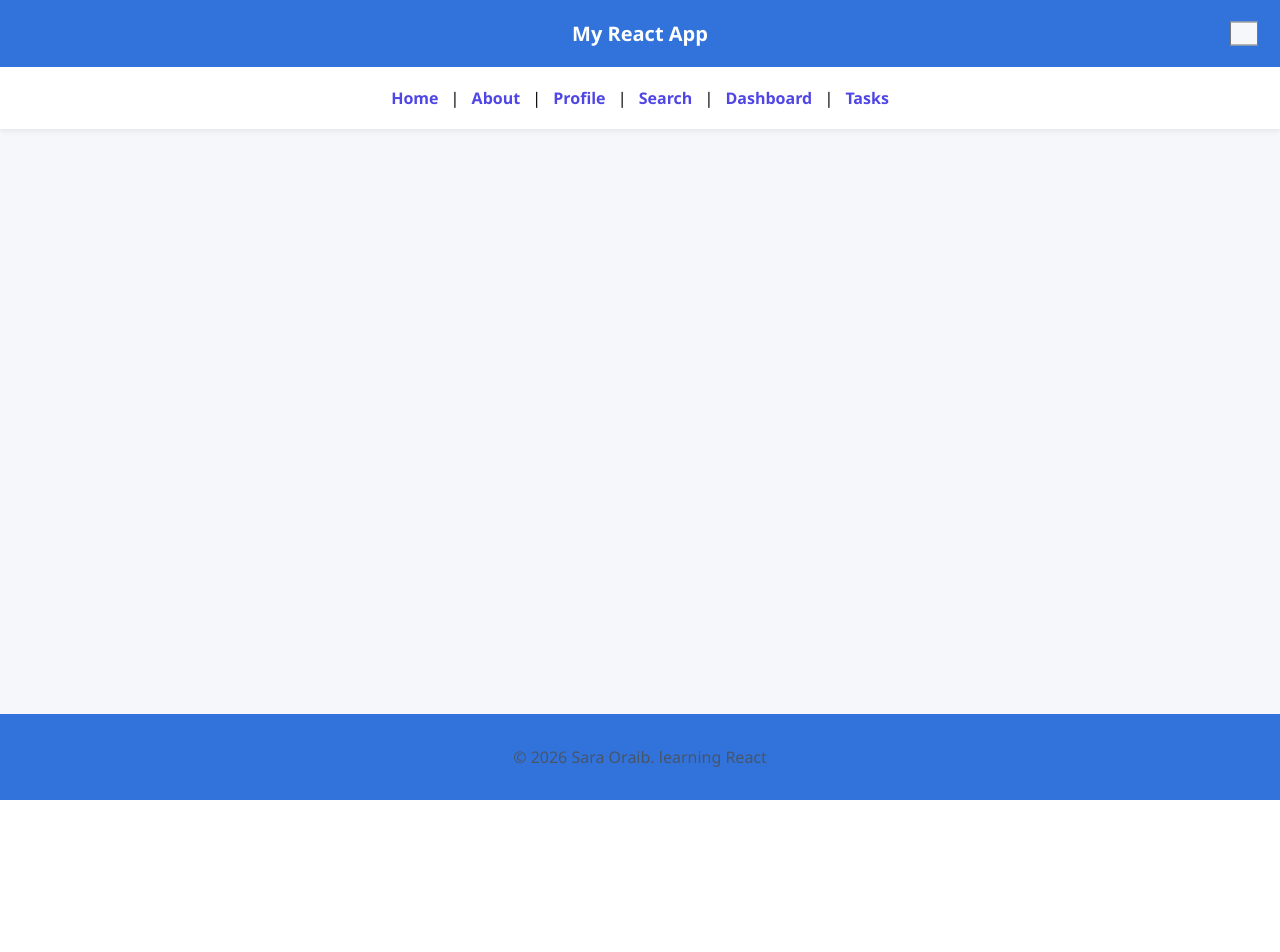
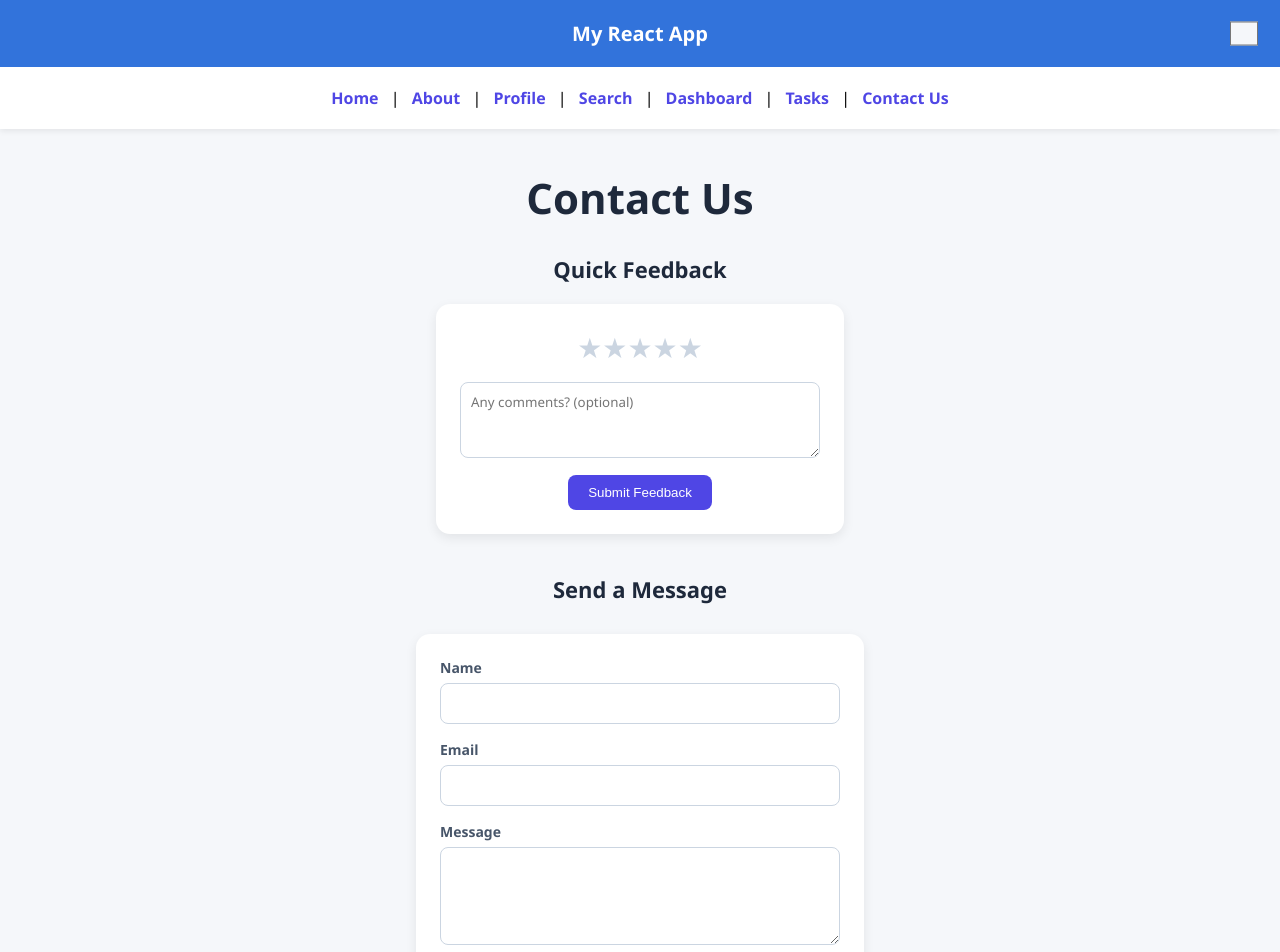
Before and after one commit to saraoraib/react-profile-card, a React (Vite) app: page /contact in a window 1280 px wide. Shown: the top 952 px of the page. Before the commit the page ends 800 px from the top, so only its background shows below. Built offline with nearby package versions, Linux system fonts and the light colour scheme.

Commit message:
Build a controlled input form task , style , and Handle button clicks and form submissions task

```diff
--- a/src/App.jsx
+++ b/src/App.jsx
@@ -6,6 +6,7 @@
 import Search from './Search';
 import Dashboard from './Dashboard';
 import Tasks from './Tasks';
+import Contact from './Contact';
 import Header from './Header';
 import Footer from './Footer';
 
@@ -19,7 +20,7 @@
 
         <main style={{ flex: 1 }}>
           <nav>
-            <Link to="/">Home</Link> | <Link to="/about">About</Link> | <Link to="/profile">Profile</Link> | <Link to="/search">Search</Link> | <Link to="/dashboard">Dashboard</Link> | <Link to="/tasks">Tasks</Link>
+            <Link to="/">Home</Link> | <Link to="/about">About</Link> | <Link to="/profile">Profile</Link> | <Link to="/search">Search</Link> | <Link to="/dashboard">Dashboard</Link> | <Link to="/tasks">Tasks</Link> | <Link to="/contact">Contact Us</Link>
           </nav>
 
           <Routes>
@@ -29,10 +30,11 @@
             <Route path="/search" element={<Search />} />
             <Route path="/dashboard" element={<Dashboard />} />
             <Route path="/tasks" element={<Tasks />} />
+            <Route path="/contact" element={<Contact />} />
           </Routes>
         </main>
 
-        <Footer />
+        <Footer color={bgColor} />
       </BrowserRouter>
     </div>
   );
--- /dev/null
+++ b/src/Contact.jsx
@@ -0,0 +1,22 @@
+import FeedbackForm from './FeedbackForm';
+import ContactForm from './ContactForm';
+
+function Contact() {
+  return (
+    <div>
+      <h1>Contact Us</h1>
+
+      <div className="contact-section">
+        <h2 className="section-heading">Quick Feedback</h2>
+        <FeedbackForm />
+      </div>
+
+      <div className="contact-section">
+        <h2 className="section-heading">Send a Message</h2>
+        <ContactForm />
+      </div>
+    </div>
+  );
+}
+
+export default Contact;
--- /dev/null
+++ b/src/ContactForm.jsx
@@ -0,0 +1,74 @@
+import { useState } from 'react';
+
+function ContactForm() {
+  const [name, setName] = useState('');
+  const [email, setEmail] = useState('');
+  const [message, setMessage] = useState('');
+  const [submitted, setSubmitted] = useState(false);
+  const [errors, setErrors] = useState({});
+
+  const validate = () => {
+    const newErrors = {};
+    if (name.trim() === '') newErrors.name = true;
+    if (!email.includes('@')) newErrors.email = true;
+    if (message.trim() === '') newErrors.message = true;
+    return newErrors;
+  };
+
+  const handleSubmit = (e) => {
+    e.preventDefault();
+    const foundErrors = validate();
+    setErrors(foundErrors);
+
+    if (Object.keys(foundErrors).length === 0) {
+      setSubmitted(true);
+    }
+  };
+
+  return (
+    <div className="contact-form">
+      {submitted ? (
+        <p className="success-message">Thanks, {name}! Your message has been received.</p>
+      ) : (
+        <form onSubmit={handleSubmit}>
+          <label className="form-label">
+            Name
+            <input
+              type="text"
+              className="form-input"
+              style={{ borderColor: errors.name ? '#ef4444' : '#cbd5e1' }}
+              value={name}
+              onChange={(e) => setName(e.target.value)}
+            />
+          </label>
+
+          <label className="form-label">
+            Email
+            <input
+              type="email"
+              className="form-input"
+              style={{ borderColor: errors.email ? '#ef4444' : '#cbd5e1' }}
+              value={email}
+              onChange={(e) => setEmail(e.target.value)}
+            />
+          </label>
+
+          <label className="form-label">
+            Message
+            <textarea
+              className="form-input"
+              style={{ borderColor: errors.message ? '#ef4444' : '#cbd5e1' }}
+              value={message}
+              onChange={(e) => setMessage(e.target.value)}
+              rows={4}
+            />
+          </label>
+
+          <button type="submit" className="form-button">Send</button>
+        </form>
+      )}
+    </div>
+  );
+}
+
+export default ContactForm;
--- /dev/null
+++ b/src/FeedbackForm.jsx
@@ -0,0 +1,55 @@
+import { useState } from 'react';
+
+function FeedbackForm() {
+  const [rating, setRating] = useState(0);
+  const [comment, setComment] = useState('');
+  const [submitted, setSubmitted] = useState(false);
+
+  const handleSubmit = (e) => {
+    e.preventDefault();
+    if (rating === 0) return;
+    setSubmitted(true);
+  };
+
+  const resetForm = () => {
+    setRating(0);
+    setComment('');
+    setSubmitted(false);
+  };
+
+  if (submitted) {
+    return (
+      <div className="feedback-form">
+        <p>Thanks for your {rating}-star feedback!</p>
+        <button onClick={resetForm}>Submit another</button>
+      </div>
+    );
+  }
+
+  return (
+    <form className="feedback-form" onSubmit={handleSubmit}>
+      <div className="star-row">
+        {[1, 2, 3, 4, 5].map(star => (
+          <span
+            key={star}
+            className={star <= rating ? 'star filled' : 'star'}
+            onClick={() => setRating(star)}
+          >
+            ★
+          </span>
+        ))}
+      </div>
+
+      <textarea
+        value={comment}
+        onChange={(e) => setComment(e.target.value)}
+        placeholder="Any comments? (optional)"
+        rows={3}
+      />
+
+      <button type="submit">Submit Feedback</button>
+    </form>
+  );
+}
+
+export default FeedbackForm;
--- a/src/index.css
+++ b/src/index.css
@@ -536,3 +536,109 @@
   color: #94a3b8;
   background: transparent;
 }
+
+.contact-form {
+  max-width: 400px;
+  margin: 30px auto;
+  padding: 24px;
+  background: white;
+  border-radius: 14px;
+  box-shadow: 0 4px 12px rgba(0, 0, 0, 0.08);
+}
+
+.contact-form form {
+  display: flex;
+  flex-direction: column;
+  gap: 16px;
+}
+
+.form-label {
+  display: flex;
+  flex-direction: column;
+  gap: 6px;
+  font-size: 14px;
+  color: #475569;
+  font-weight: 600;
+  text-align: left;
+}
+
+.form-input {
+  padding: 10px;
+  border-radius: 8px;
+  border: 1px solid;
+  font-size: 14px;
+  font-family: inherit;
+  transition: border-color 0.2s;
+}
+
+.form-button {
+  padding: 10px 20px;
+  background: #4f46e5;
+  color: white;
+  border: none;
+  border-radius: 8px;
+  cursor: pointer;
+  font-size: 14px;
+}
+
+.success-message {
+  color: #15803d;
+  font-weight: 600;
+  text-align: center;
+}
+
+.section-heading {
+  text-align: center;
+  color: #1e293b;
+  font-size: 22px;
+  margin: 40px 0 8px;
+}
+
+.contact-section:first-of-type .section-heading {
+  margin-top: 0;
+}
+
+.feedback-form {
+  max-width: 360px;
+  margin: 20px auto 0;
+  padding: 24px;
+  background: white;
+  border-radius: 14px;
+  box-shadow: 0 4px 12px rgba(0, 0, 0, 0.08);
+  text-align: center;
+}
+
+.star-row {
+  margin-bottom: 16px;
+}
+
+.star {
+  font-size: 28px;
+  color: #cbd5e1;
+  cursor: pointer;
+  transition: color 0.15s;
+}
+
+.star.filled {
+  color: #f59e0b;
+}
+
+.feedback-form textarea {
+  width: 100%;
+  box-sizing: border-box;
+  padding: 10px;
+  border-radius: 8px;
+  border: 1px solid #cbd5e1;
+  font-family: inherit;
+  margin-bottom: 12px;
+  resize: vertical;
+}
+
+.feedback-form button[type="submit"] {
+  padding: 10px 20px;
+  background: #4f46e5;
+  color: white;
+  border: none;
+  border-radius: 8px;
+  cursor: pointer;
+}
```
